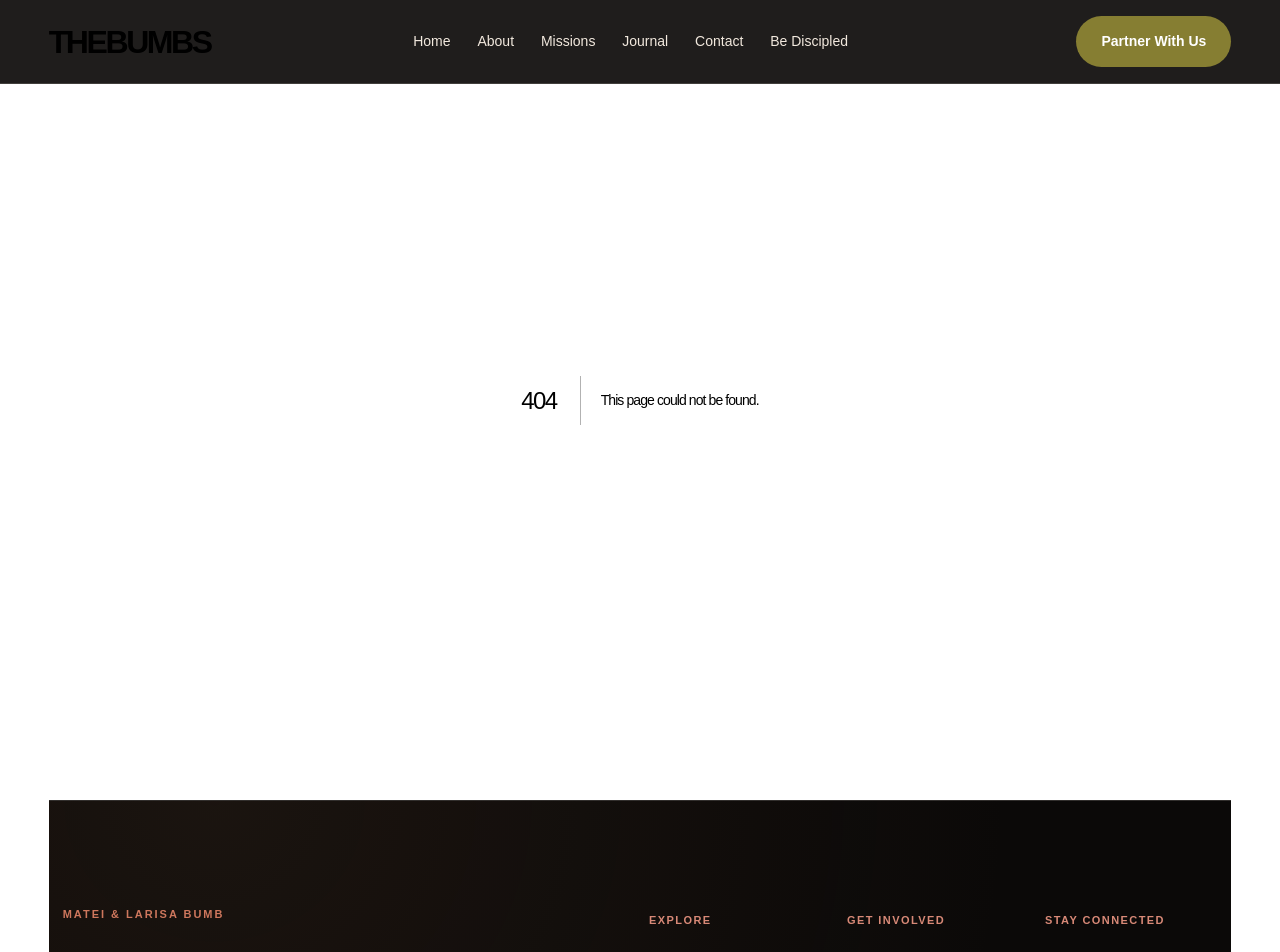
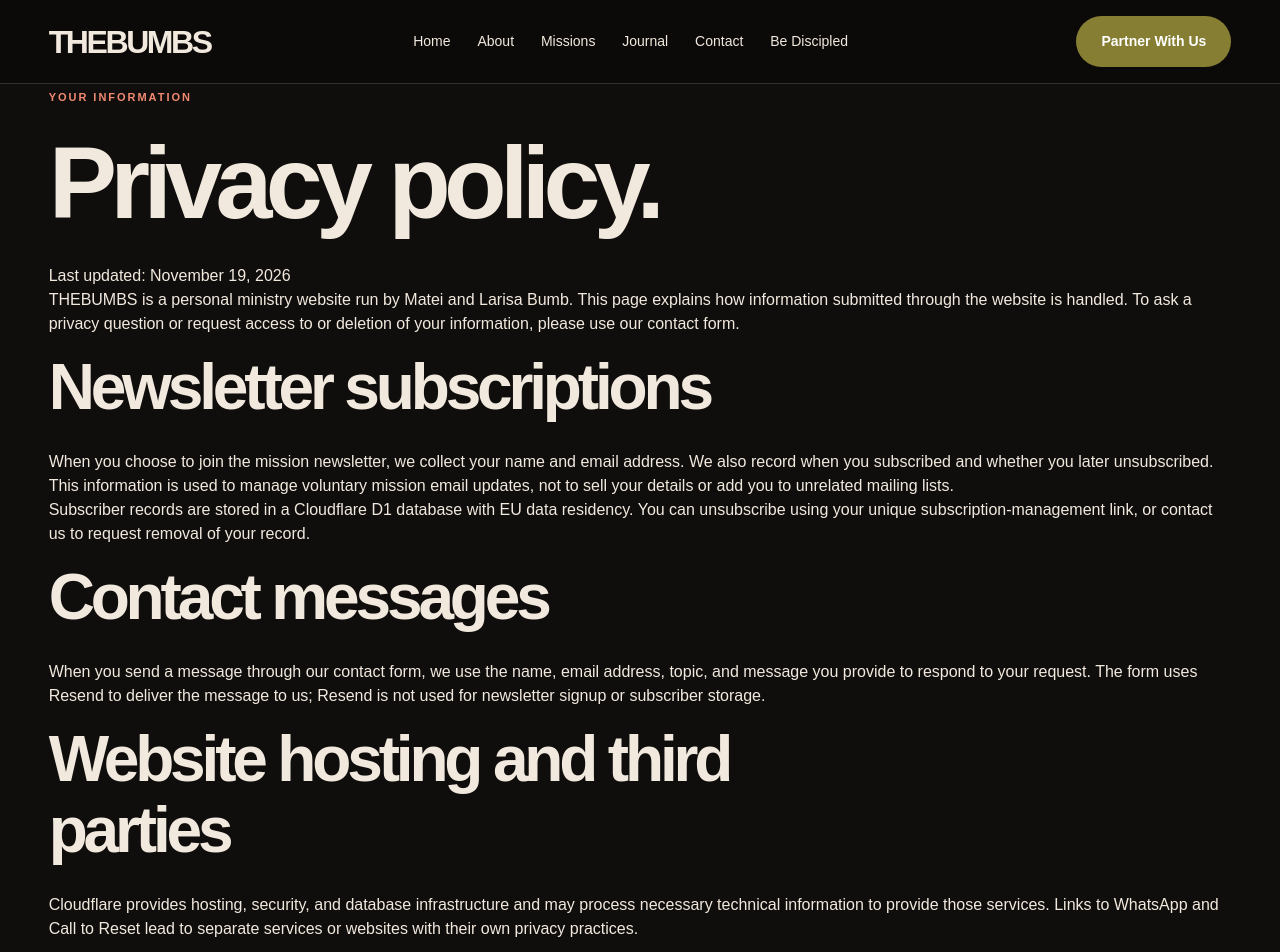
Before and after one commit to bumbmatei-sys/thebumbs-website, a Next.js app: page /privacy in a window 1280 px wide. Before the commit this address had no page. Shown: the top 952 px of the page. Built offline with nearby package versions, Linux system fonts and the light colour scheme.

Commit message:
legal: add linked privacy information page

```diff
--- /dev/null
+++ b/app/privacy/page.tsx
@@ -0,0 +1,17 @@
+import Link from "next/link";
+import type { Metadata } from "next";
+
+export const metadata: Metadata = {title:"Privacy Policy",description:"How THEBUMBS handles newsletter and contact information."};
+
+export default function PrivacyPolicy() {
+  return <main className="legal-page">
+    <span className="eyebrow">YOUR INFORMATION</span>
+    <h1>Privacy policy.</h1>
+    <p className="legal-updated">Last updated: November 19, 2026</p>
+    <p>THEBUMBS is a personal ministry website run by Matei and Larisa Bumb. This page explains how information submitted through the website is handled. To ask a privacy question or request access to or deletion of your information, please use our <Link href="/contact">contact form</Link>.</p>
+    <section><h2>Newsletter subscriptions</h2><p>When you choose to join the mission newsletter, we collect your name and email address. We also record when you subscribed and whether you later unsubscribed. This information is used to manage voluntary mission email updates, not to sell your details or add you to unrelated mailing lists.</p><p>Subscriber records are stored in a Cloudflare D1 database with EU data residency. You can unsubscribe using your unique subscription-management link, or contact us to request removal of your record.</p></section>
+    <section><h2>Contact messages</h2><p>When you send a message through our contact form, we use the name, email address, topic, and message you provide to respond to your request. The form uses Resend to deliver the message to us; Resend is not used for newsletter signup or subscriber storage.</p></section>
+    <section><h2>Website hosting and third parties</h2><p>Cloudflare provides hosting, security, and database infrastructure and may process necessary technical information to provide those services. Links to WhatsApp and <a href="https://calltoreset.site/" target="_blank" rel="noopener noreferrer">Call to Reset</a> lead to separate services or websites with their own privacy practices.</p></section>
+    <section><h2>Your choices</h2><p>You can request details of the personal information held about you, ask for corrections or deletion, or withdraw your newsletter subscription. Certain records may need to be retained where required by applicable law. To make a request, <Link href="/contact">contact us</Link>.</p></section>
+  </main>;
+}
```
